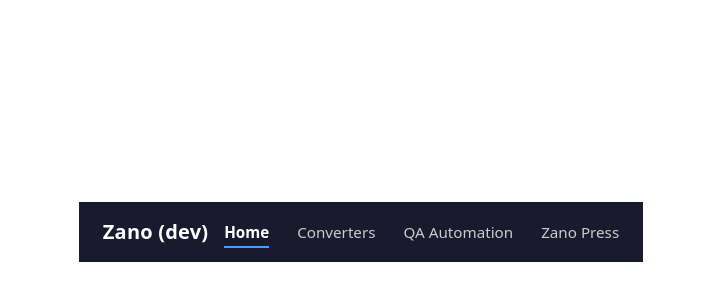
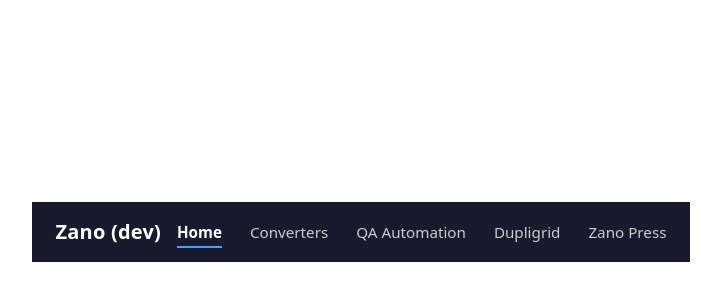
Before and after one commit to mikezano/zan0.dev-navbar, a React (Vite) app: page / in a window 1280 px wide. Shown: the part 108-408 px from the top of the page, without its empty margins (279-1000 px from the left). Built offline with nearby package versions, Linux system fonts and the light colour scheme.

Commit message:
new link

```diff
--- a/src/components/templates/SiteNavbar.tsx
+++ b/src/components/templates/SiteNavbar.tsx
@@ -6,6 +6,7 @@ const SITE_LINKS: NavLinkDef[] = [
   { to: "/", label: "Home", end: true },
   { to: "/converters", label: "Converters" },
   { to: "/qa-automation", label: "QA Automation" },
+  { to: "/dupligrid", label: "Dupligrid" },
   { to: "/zano-press", label: "Zano Press" },
 ];
 
```
